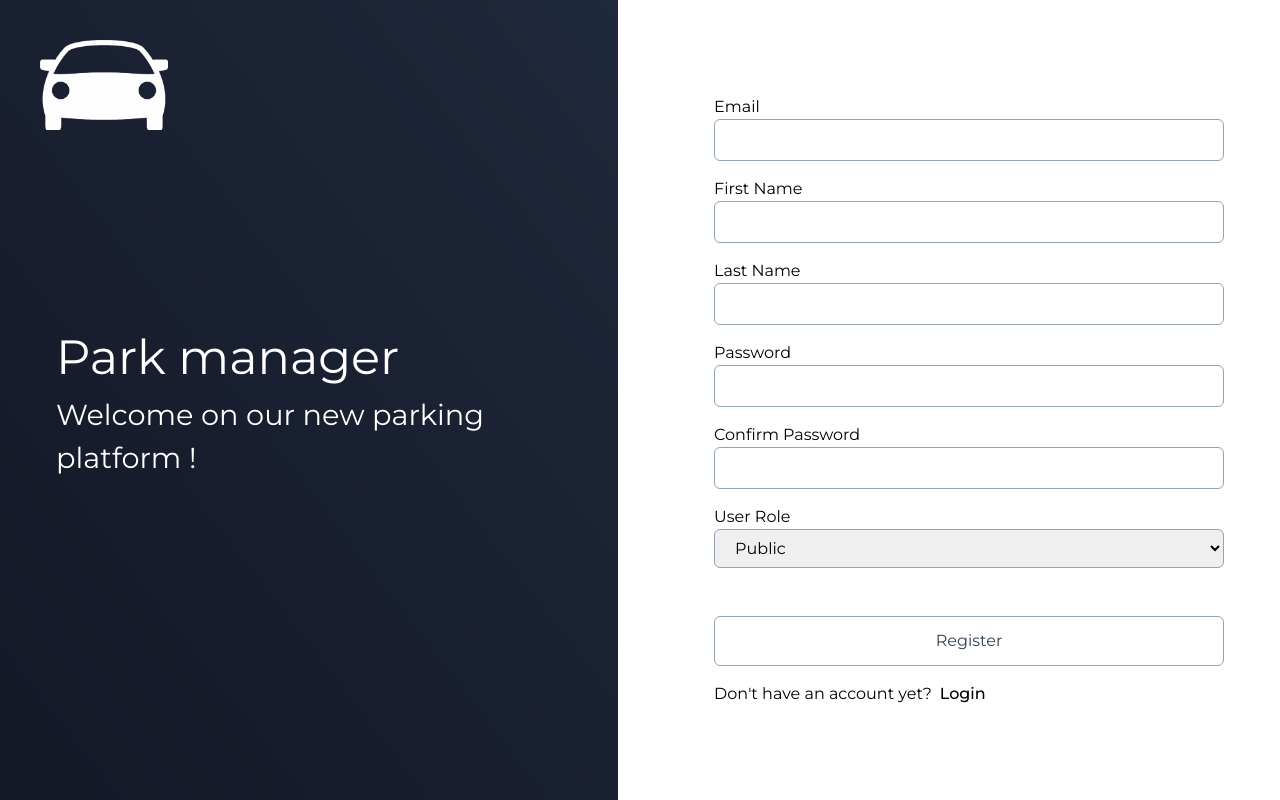
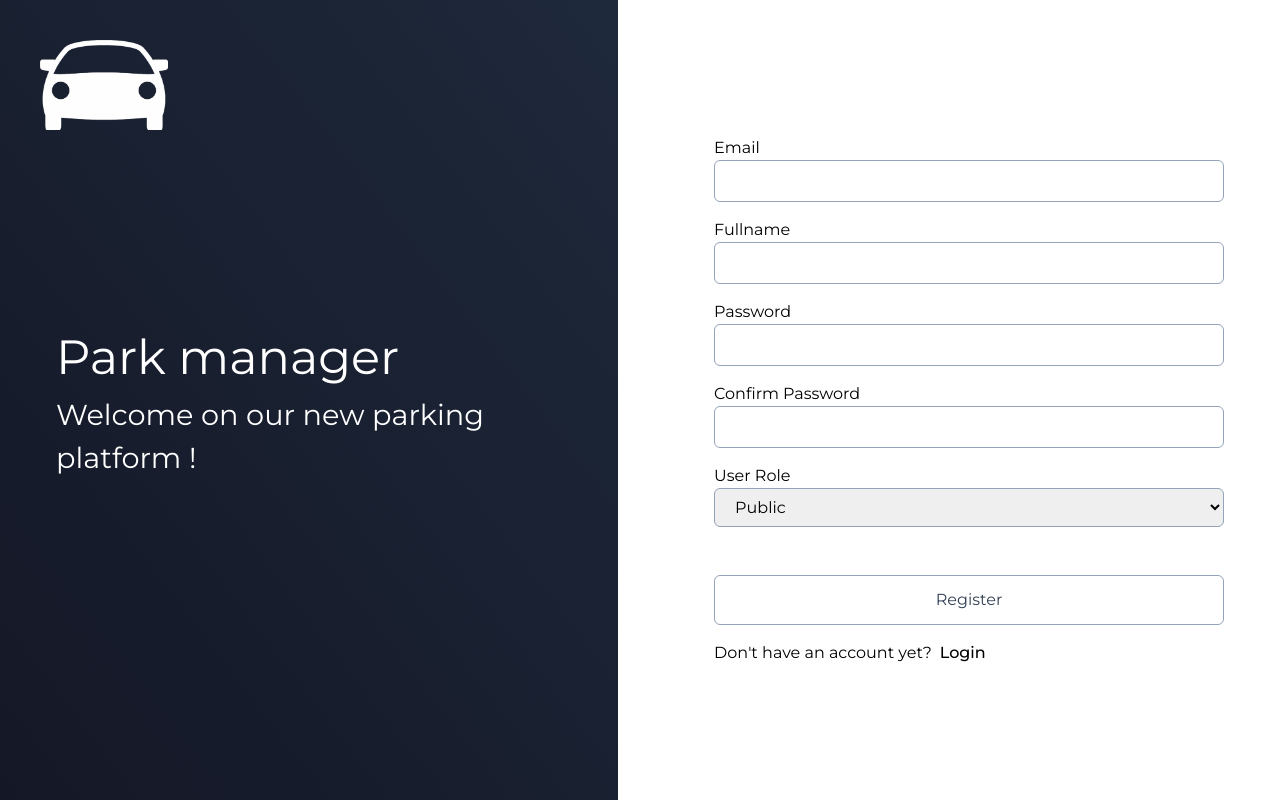
Before and after one commit to GaelDuclocherRougelot/park_manager, a React (Vite) app in the folder Client/: page /register in a window 1280 px wide. Built offline with nearby package versions, Linux system fonts and the light colour scheme.

Commit message:
feat: change firstname/lastname to fullname

```diff
--- a/Client/src/components/Form/RegisterForm.tsx
+++ b/Client/src/components/Form/RegisterForm.tsx
@@ -7,8 +7,7 @@ type FormData = {
   email: string;
   password: string;
   confirmPassword: string;
-  firstname: string;
-  lastname: string;
+  fullname: string;
   user_role: string;
 };
 
@@ -70,27 +69,15 @@ export default function RegisterForm() {
           )}
         </div>
 
-        {/* First Name */}
+        {/* Fullname */}
         <div className="flex flex-col">
-          <label>First Name</label>
+          <label>Fullname</label>
           <input
             type="text"
-            {...register("firstname", { required: "First name is required" })}
+            {...register("fullname", { required: "Fullname is required" })}
           />
-          {errors.firstname && (
-            <p className="text-red-500">{errors.firstname.message}</p>
-          )}
-        </div>
-
-        {/* Last Name */}
-        <div className="flex flex-col">
-          <label>Last Name</label>
-          <input
-            type="text"
-            {...register("lastname", { required: "Last name is required" })}
-          />
-          {errors.lastname && (
-            <p className="text-red-500">{errors.lastname.message}</p>
+          {errors.fullname && (
+            <p className="text-red-500">{errors.fullname.message}</p>
           )}
         </div>
 
--- a/Client/src/components/Menu/Menu.tsx
+++ b/Client/src/components/Menu/Menu.tsx
@@ -1,5 +1,6 @@
 "use client";
-import { useLocation } from "react-router-dom";
+import { useLocation, useNavigate } from "react-router-dom";
+import { useAuth } from "../../contexts/authContext";
 import Button from "../ui/Button/Button";
 
 const links = [
@@ -25,24 +26,29 @@ const links = [
   },
 ];
 
-
 export default function Menu() {
   const location = useLocation();
-  if(location.pathname.includes("login") || location.pathname.includes("register")) return <></>;
+  const navigate = useNavigate();
+  if (
+    location.pathname.includes("login") ||
+    location.pathname.includes("register")
+  )
+    return <></>;
+  const { setIsAuthenticated, isAuthenticated } = useAuth();
   return (
-    <nav className="h-screen w-full md:w-64 transition-all duration-200 bg-white absolute left-0 md:p-6">
-      <div className="flex flex-col gap-10">
-        {/* <Links /> */}
-      </div>
-
+    <nav className="h-screen flex flex-col justify-between w-full md:w-64 transition-all duration-200 bg-white absolute left-0 md:p-6 shadow-md rounded-e-2xl">
+      <div className="flex flex-col gap-10">{/* <Links /> */}</div>
+      {isAuthenticated && (
         <Button
           title="Disconnect"
           classNames="w-full"
           onClick={() => {
-
+            sessionStorage.removeItem("token");
+            setIsAuthenticated(false);
+            navigate('/login');
           }}
         />
-
+      )}
     </nav>
   );
 }
--- a/Client/src/components/ProtectedRoute/ProtectedRoute.tsx
+++ b/Client/src/components/ProtectedRoute/ProtectedRoute.tsx
@@ -12,7 +12,7 @@ const ProtectedRoute: React.FC<ProtectedRouteProps> = ({ isAuthenticated, childr
     return <>{children}</>;
   }
 
-  navigate('/');
+  navigate('/login');
 };
 
 export default ProtectedRoute;
```
